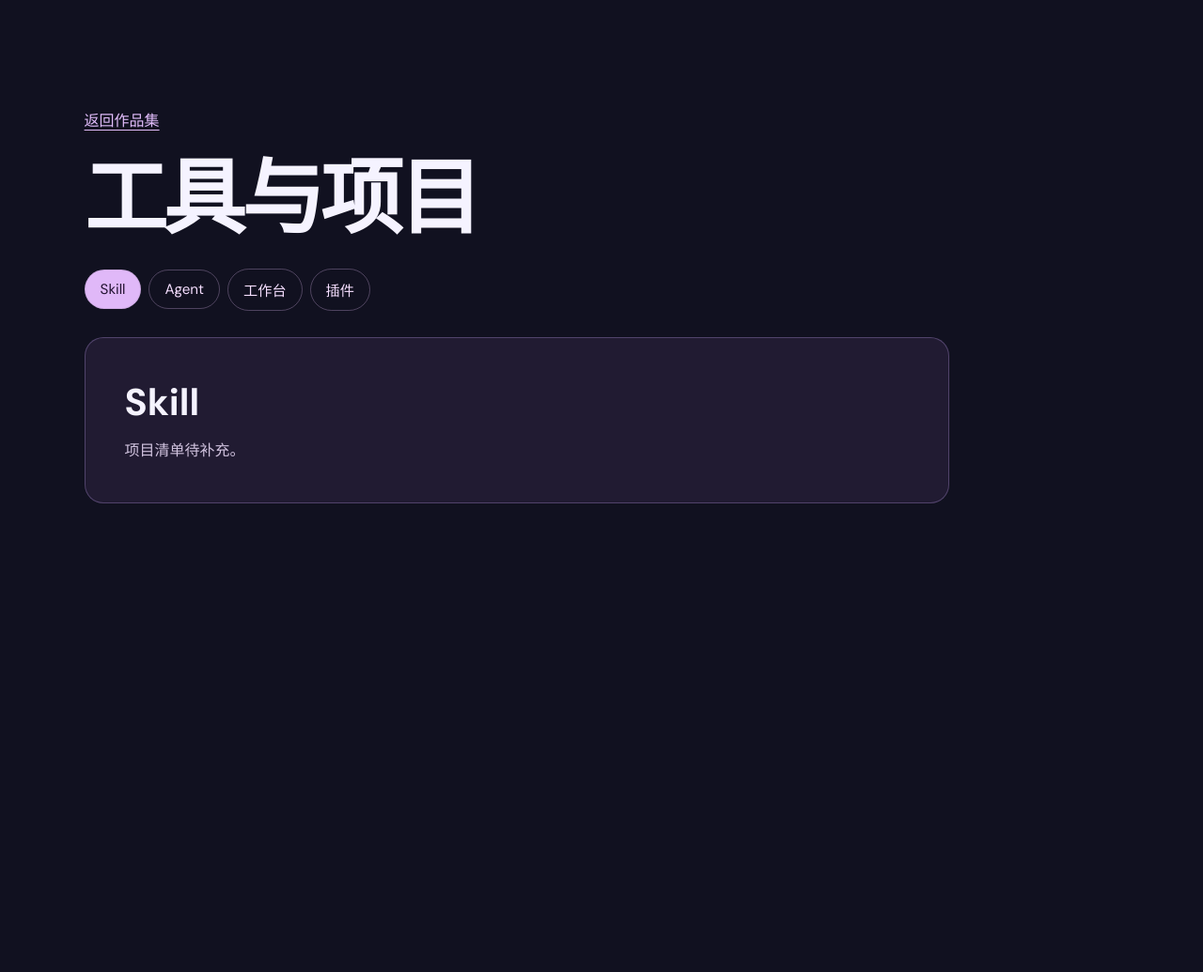
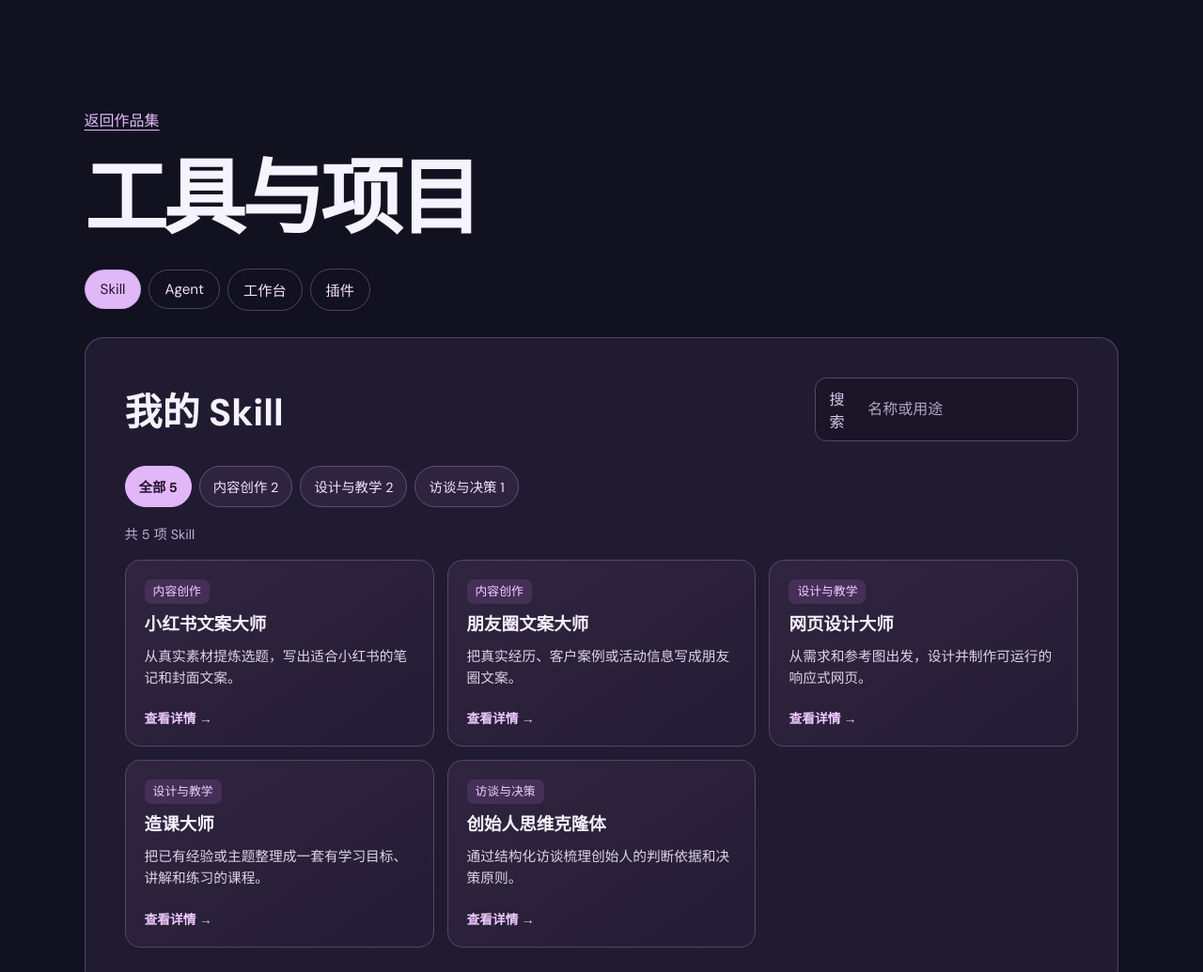
Before and after one commit to liangtingwang123-rgb/ai-portfolio, a plain HTML site: page projects.html in a window 1280 px wide. Shown: the top 1035 px of the page at 94% size. Before the commit the page ends 800 px from the top, so only its background shows below. Drawn offline with Linux system fonts and the light colour scheme.

Commit message:
Organize portfolio skills and fix the IELTS folder shortcut

```diff
--- a/project-folders.js
+++ b/project-folders.js
@@ -44,7 +44,7 @@
     const entry = { group, button, menu };
     group.addEventListener('pointerenter', event => {
       if (!hoverCapable.matches || event.pointerType === 'touch') return;
-      if (active && active !== entry && active.menu.contains(document.activeElement)) return;
+      if (active && active !== entry && (pinned || active.menu.contains(document.activeElement))) return;
       open(entry);
     });
 
--- a/projects.html
+++ b/projects.html
@@ -8,6 +8,8 @@
   <link rel="stylesheet" href="style.css">
   <link rel="stylesheet" href="works.css">
   <link rel="stylesheet" href="projects.css">
+  <link rel="stylesheet" href="skill-library.css">
+  <script src="skill-library.js" defer></script>
 </head>
 <body>
   <main class="section project-library">
@@ -20,9 +22,18 @@
       <a href="#plugins">插件</a>
     </nav>
     <div class="project-panels">
-      <section class="project-panel" id="skill" aria-labelledby="skill-title">
-        <h2 id="skill-title">Skill</h2>
-        <p>项目清单待补充。</p>
+      <section class="project-panel skill-library" id="skill" aria-labelledby="skill-title">
+        <div class="skill-library-heading">
+          <h2 id="skill-title">我的 Skill</h2>
+          <label class="skill-search">
+            <span>搜索</span>
+            <input id="skill-search" type="search" placeholder="名称或用途" autocomplete="off" aria-controls="skill-cards">
+          </label>
+        </div>
+        <div class="skill-filters" id="skill-filters" role="group" aria-label="按类型筛选"></div>
+        <p id="skill-results" class="skill-results" role="status"></p>
+        <ul class="skill-cards" id="skill-cards"></ul>
+        <noscript><p>开启 JavaScript 后即可浏览技能卡片。</p></noscript>
       </section>
       <section class="project-panel" id="agent" aria-labelledby="agent-title">
         <h2 id="agent-title">Agent</h2>
@@ -31,10 +42,6 @@
       <section class="project-panel" id="workbench" aria-labelledby="workbench-title">
         <h2 id="workbench-title">工作台</h2>
         <ul class="project-cases">
-          <li>
-            <h3>IELTS 备考工作台</h3>
-            <a class="button button-primary" href="https://ada-workbench-lab.lovable.app/demos/ielts-os-v21.html" target="_blank" rel="noopener noreferrer">打开工作台</a>
-          </li>
           <li>
             <h3>达人社教培 AI 工作台 Demo</h3>
             <p>面向独立老师和小型教培机构，展示业务工作台、经营诊断和报告流程。</p>
@@ -48,5 +55,22 @@
       </section>
     </div>
   </main>
+  <dialog class="skill-detail" aria-labelledby="skill-detail-title">
+    <div class="skill-detail-frame">
+      <form method="dialog">
+        <button class="skill-close" aria-label="关闭技能详情" autofocus>×</button>
+      </form>
+      <header>
+        <p class="skill-tag" data-detail="category"></p>
+        <h2 id="skill-detail-title" data-detail="title"></h2>
+        <p class="skill-detail-description" data-detail="description"></p>
+      </header>
+      <dl>
+        <div><dt>适用场景</dt><dd data-detail="purpose"></dd></div>
+        <div><dt>需要提供</dt><dd data-detail="input"></dd></div>
+        <div><dt>会产出</dt><dd data-detail="output"></dd></div>
+      </dl>
+    </div>
+  </dialog>
 </body>
 </html>
--- /dev/null
+++ b/skill-library.css
@@ -0,0 +1,240 @@
+.skill-library {
+  max-width: none;
+}
+
+.skill-library-heading {
+  display: flex;
+  flex-wrap: wrap;
+  align-items: center;
+  justify-content: space-between;
+  gap: 16px;
+}
+
+.skill-library-heading h2 {
+  margin: 0;
+}
+
+.skill-search {
+  display: flex;
+  align-items: center;
+  gap: 12px;
+  width: min(100%, 280px);
+  padding: 9px 14px;
+  border: 1px solid #574567;
+  border-radius: 12px;
+  background: #1a1527;
+  color: #dec9ec;
+}
+
+.skill-search input {
+  width: 100%;
+  min-width: 0;
+  border: 0;
+  background: transparent;
+  color: #f7ecff;
+  font: inherit;
+}
+
+.skill-search input::placeholder {
+  color: #b6a4c5;
+}
+
+.skill-search input:focus {
+  outline: none;
+}
+
+.skill-search:focus-within {
+  outline: 2px solid #e8bfff;
+  outline-offset: 2px;
+}
+
+.skill-filters {
+  display: flex;
+  flex-wrap: wrap;
+  gap: 8px;
+  margin: 26px 0 18px;
+}
+
+.skill-filter,
+.skill-close {
+  border: 1px solid #614f72;
+  background: #2f2440;
+  color: #f2e6fc;
+  font: inherit;
+  cursor: pointer;
+}
+
+.skill-filter {
+  min-height: 44px;
+  padding: 7px 14px;
+  border-radius: 99px;
+  font-size: .9rem;
+}
+
+.skill-filter[aria-pressed="true"] {
+  border-color: #e2b7fa;
+  background: #e2b7fa;
+  color: #251431;
+  font-weight: 700;
+}
+
+.skill-library .skill-results {
+  color: #c1add0;
+  font-size: .9rem;
+}
+
+.skill-cards {
+  display: grid;
+  grid-template-columns: repeat(3, minmax(0, 1fr));
+  gap: 14px;
+  margin: 14px 0 0;
+  padding: 0;
+  list-style: none;
+}
+
+.skill-cards li[hidden] {
+  display: none;
+}
+
+.skill-card {
+  display: flex;
+  flex-direction: column;
+  gap: 10px;
+  width: 100%;
+  height: 100%;
+  padding: 20px;
+  border: 1px solid #554568;
+  border-radius: 16px;
+  background: linear-gradient(145deg, #30253f, #251d35 90%);
+  color: #f8f1ff;
+  cursor: pointer;
+  text-align: left;
+  font: inherit;
+  transition: border-color .2s ease;
+}
+
+.skill-card:hover {
+  border-color: #d8abf1;
+}
+
+.skill-filter:focus-visible,
+.skill-card:focus-visible,
+.skill-close:focus-visible {
+  outline: 2px solid #e8bfff;
+  outline-offset: 3px;
+}
+
+.skill-tag {
+  align-self: flex-start;
+  margin: 0;
+  padding: 4px 9px;
+  border-radius: 7px;
+  background: #452f57;
+  color: #eed1fc;
+  font-size: .8rem;
+  line-height: 1.4;
+}
+
+.skill-card-title {
+  font-size: 1.16rem;
+  font-weight: 700;
+  line-height: 1.35;
+}
+
+.skill-card-description {
+  margin: 0 0 10px;
+  color: #dfd2e8;
+  font-size: .92rem;
+  line-height: 1.58;
+}
+
+.skill-card-action {
+  margin-top: auto;
+  color: #edc9ff;
+  font-size: .86rem;
+  font-weight: 600;
+}
+
+.skill-detail {
+  width: min(calc(100% - 30px), 694px);
+  max-height: calc(100dvh - 30px);
+  padding: 0;
+  overflow: auto;
+  border: 1px solid #765a8d;
+  border-radius: 22px;
+  background: #241c34;
+  color: #f8f1ff;
+  box-shadow: 0 24px 80px #0c0612ae;
+}
+
+.skill-detail::backdrop {
+  background: #0b0813bc;
+}
+
+.skill-detail-frame {
+  display: grid;
+  gap: 20px;
+  padding: clamp(20px, 4vw, 34px);
+}
+
+.skill-detail form {
+  display: flex;
+  justify-content: flex-end;
+}
+
+.skill-close {
+  width: 44px;
+  height: 44px;
+  border-radius: 99px;
+  font-size: 1.55rem;
+  line-height: 1;
+}
+
+.skill-detail .skill-tag {
+  display: inline-block;
+}
+
+.skill-detail h2 {
+  margin: 10px 0;
+  font-size: clamp(1.45rem, 4vw, 2.25rem);
+  line-height: 1.2;
+}
+
+.skill-detail-description,
+.skill-detail dd {
+  margin: 0;
+  color: #dfd2e8;
+  line-height: 1.65;
+}
+
+.skill-detail dl {
+  display: grid;
+  gap: 14px;
+  margin: 0;
+  padding-top: 16px;
+  border-top: 1px solid #5a486b;
+}
+
+.skill-detail dt {
+  margin-bottom: 4px;
+  color: #edd3fc;
+  font-weight: 700;
+}
+
+@media (max-width: 960px) {
+  .skill-cards {
+    grid-template-columns: repeat(2, minmax(0, 1fr));
+  }
+}
+
+@media (max-width: 580px) {
+  .skill-cards {
+    grid-template-columns: minmax(0, 1fr);
+  }
+}
+
+@media (prefers-reduced-motion: reduce) {
+  .skill-card {
+    transition: none;
+  }
+}
--- /dev/null
+++ b/skill-library.js
@@ -0,0 +1,124 @@
+const skills = [
+  {
+    title: '小红书文案大师',
+    category: '内容创作',
+    description: '从真实素材提炼选题，写出适合小红书的笔记和封面文案。',
+    purpose: '做经验分享、教程笔记或案例复盘，也可以改写已有草稿。',
+    input: '主题、亲身经历或素材，以及想触达的读者。',
+    output: '选题建议、标题、正文、封面文案和标签建议。',
+  },
+  {
+    title: '朋友圈文案大师',
+    category: '内容创作',
+    description: '把真实经历、客户案例或活动信息写成朋友圈文案。',
+    purpose: '写日常分享、课程预热、案例复盘和产品介绍。',
+    input: '事件或素材、想表达的重点，以及所在的发布阶段。',
+    output: '可发布的朋友圈文案和配图建议。连续发布时可整理成内容排期。',
+  },
+  {
+    title: '网页设计大师',
+    category: '设计与教学',
+    description: '从需求和参考图出发，设计并制作可运行的响应式网页。',
+    purpose: '搭建个人作品集、产品落地页，也可以按反馈迭代现有网页。',
+    input: '页面目标、目标访客、文案素材和交互参考。',
+    output: '页面结构、可运行的前端代码和桌面及手机的验收结果。',
+  },
+  {
+    title: '造课大师',
+    category: '设计与教学',
+    description: '把已有经验或主题整理成一套有学习目标、讲解和练习的课程。',
+    purpose: '设计直播课、训练营、付费课程或企业内训。',
+    input: '课程主题、学员基础、期望成果和已有案例。',
+    output: '课程蓝图、教学脚本、讲义和练习。',
+  },
+  {
+    title: '创始人思维克隆体',
+    category: '访谈与决策',
+    description: '通过结构化访谈梳理创始人的判断依据和决策原则。',
+    purpose: '记录创始人的关键决策案例，整理供团队查阅和讨论的决策资料。',
+    input: '访谈对象、真实案例和希望梳理的决策问题。',
+    output: '访谈提纲、案例记录和带来源的决策原则。',
+  },
+];
+
+const search = document.querySelector('#skill-search');
+const filters = document.querySelector('#skill-filters');
+const grid = document.querySelector('#skill-cards');
+const results = document.querySelector('#skill-results');
+const detail = document.querySelector('.skill-detail');
+const detailFields = detail.querySelectorAll('[data-detail]');
+let activeCategory = '';
+
+function skillText(className, text) {
+  const element = document.createElement('span');
+  element.className = className;
+  element.textContent = text;
+  return element;
+}
+
+function openSkill(skill) {
+  for (const field of detailFields) {
+    field.textContent = skill[field.dataset.detail];
+  }
+  detail.showModal();
+}
+
+const cards = skills.map((skill, index) => {
+  const item = document.createElement('li');
+  const button = document.createElement('button');
+  const title = skillText('skill-card-title', skill.title);
+  title.id = `skill-card-title-${index}`;
+  button.type = 'button';
+  button.className = 'skill-card';
+  button.setAttribute('aria-labelledby', title.id);
+  button.setAttribute('aria-haspopup', 'dialog');
+  button.append(
+    skillText('skill-tag', skill.category),
+    title,
+    skillText('skill-card-description', skill.description),
+    skillText('skill-card-action', '查看详情 →'),
+  );
+  button.addEventListener('click', () => openSkill(skill));
+  item.append(button);
+  grid.append(item);
+  return { skill, item, terms: Object.values(skill).join(' ').toLowerCase() };
+});
+
+function updateSkills() {
+  const query = search.value.trim().toLowerCase();
+  let visible = 0;
+  for (const { skill, item, terms } of cards) {
+    const matchesCategory = !activeCategory || skill.category === activeCategory;
+    const matches = matchesCategory && terms.includes(query);
+    item.hidden = !matches;
+    if (matches) visible += 1;
+  }
+  results.textContent = visible ? `共 ${visible} 项 Skill` : '没有符合条件的 Skill';
+}
+
+const categoryCounts = new Map([['', skills.length]]);
+for (const skill of skills) {
+  categoryCounts.set(skill.category, (categoryCounts.get(skill.category) ?? 0) + 1);
+}
+
+for (const [category, count] of categoryCounts) {
+  const button = document.createElement('button');
+  button.type = 'button';
+  button.className = 'skill-filter';
+  button.textContent = `${category || '全部'} ${count}`;
+  button.setAttribute('aria-pressed', String(!category));
+  button.setAttribute('aria-controls', grid.id);
+  button.addEventListener('click', () => {
+    filters.querySelector('[aria-pressed="true"]').setAttribute('aria-pressed', 'false');
+    button.setAttribute('aria-pressed', 'true');
+    activeCategory = category;
+    updateSkills();
+  });
+  filters.append(button);
+}
+
+search.addEventListener('input', updateSkills);
+detail.addEventListener('click', (event) => {
+  if (event.target === detail) detail.close();
+});
+updateSkills();
```
Also changed, not shown: index.html (+2 -2 lines), projects.css (+8 -7 lines).
